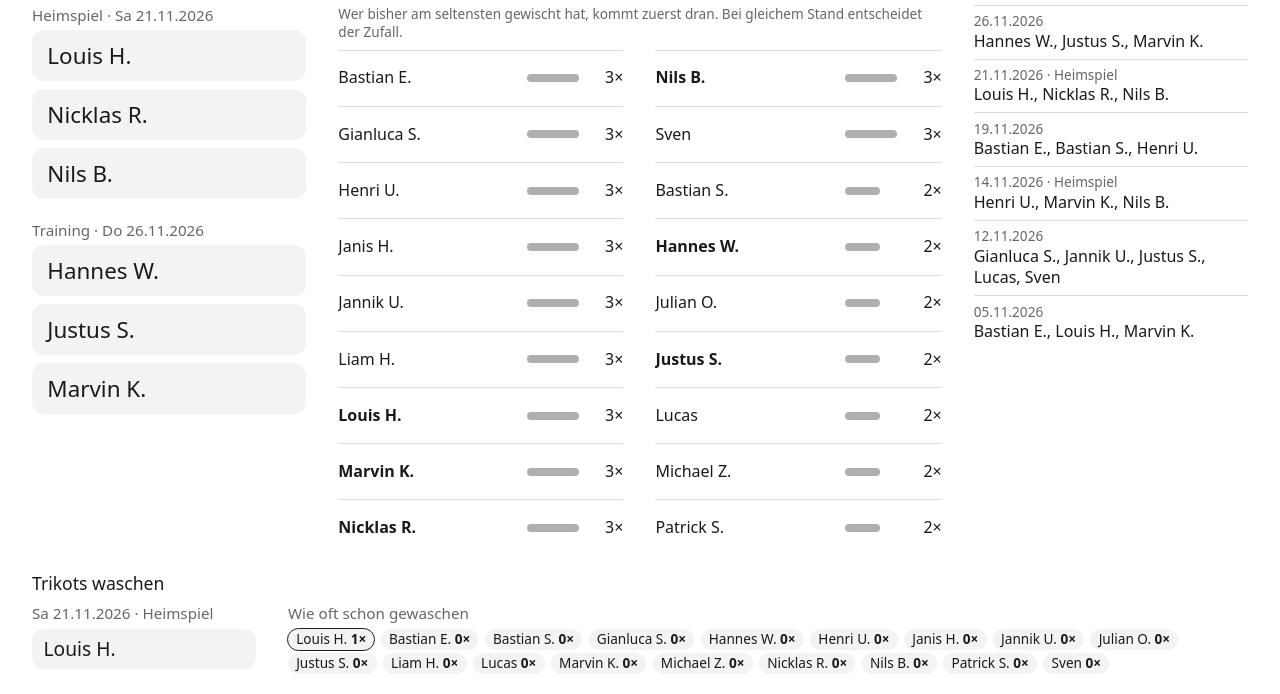
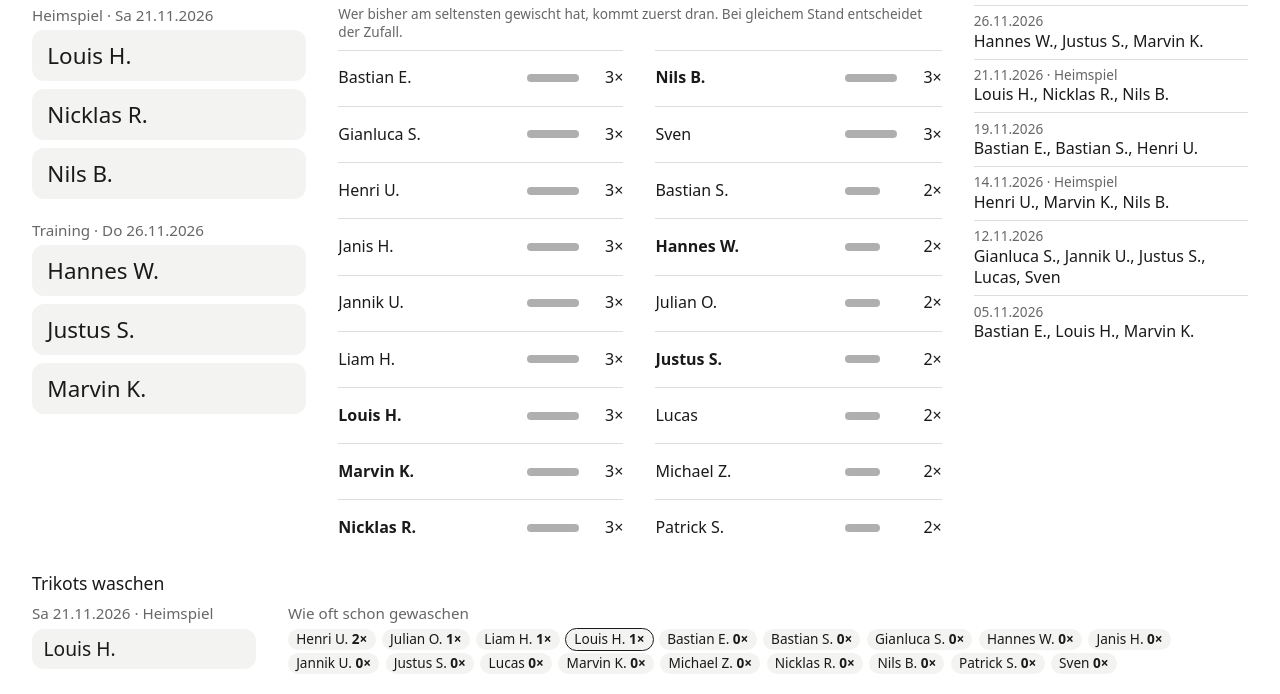
Before and after one commit to codebaseheini/wischplan-westfalia, a plain HTML site: page index.html in a window 1280 px wide. Shown: the part 106-800 px from the top of the page. Drawn offline with Linux system fonts and the light colour scheme.

Commit message:
Wischplan aktualisiert

```diff
--- a/index.html
+++ b/index.html
@@ -100,7 +100,7 @@
     <div class="tpicks"><div class="grp"><h3>Sa 21.11.2026 · Heimspiel</h3>
 <p class="name">Louis H.</p></div>
 </div>
-    <div class="grp tcount"><h3>Wie oft schon gewaschen</h3><div class="chips"><span class="chip heute">Louis H. <b>1×</b></span><span class="chip">Bastian E. <b>0×</b></span><span class="chip">Bastian S. <b>0×</b></span><span class="chip">Gianluca S. <b>0×</b></span><span class="chip">Hannes W. <b>0×</b></span><span class="chip">Henri U. <b>0×</b></span><span class="chip">Janis H. <b>0×</b></span><span class="chip">Jannik U. <b>0×</b></span><span class="chip">Julian O. <b>0×</b></span><span class="chip">Justus S. <b>0×</b></span><span class="chip">Liam H. <b>0×</b></span><span class="chip">Lucas <b>0×</b></span><span class="chip">Marvin K. <b>0×</b></span><span class="chip">Michael Z. <b>0×</b></span><span class="chip">Nicklas R. <b>0×</b></span><span class="chip">Nils B. <b>0×</b></span><span class="chip">Patrick S. <b>0×</b></span><span class="chip">Sven <b>0×</b></span></div></div>
+    <div class="grp tcount"><h3>Wie oft schon gewaschen</h3><div class="chips"><span class="chip">Henri U. <b>2×</b></span><span class="chip">Julian O. <b>1×</b></span><span class="chip">Liam H. <b>1×</b></span><span class="chip heute">Louis H. <b>1×</b></span><span class="chip">Bastian E. <b>0×</b></span><span class="chip">Bastian S. <b>0×</b></span><span class="chip">Gianluca S. <b>0×</b></span><span class="chip">Hannes W. <b>0×</b></span><span class="chip">Janis H. <b>0×</b></span><span class="chip">Jannik U. <b>0×</b></span><span class="chip">Justus S. <b>0×</b></span><span class="chip">Lucas <b>0×</b></span><span class="chip">Marvin K. <b>0×</b></span><span class="chip">Michael Z. <b>0×</b></span><span class="chip">Nicklas R. <b>0×</b></span><span class="chip">Nils B. <b>0×</b></span><span class="chip">Patrick S. <b>0×</b></span><span class="chip">Sven <b>0×</b></span></div></div>
   </div>
 </section>
 <section class="s-rank">
```
